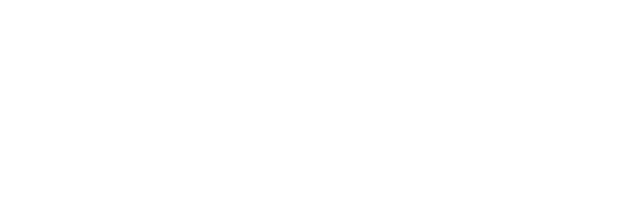
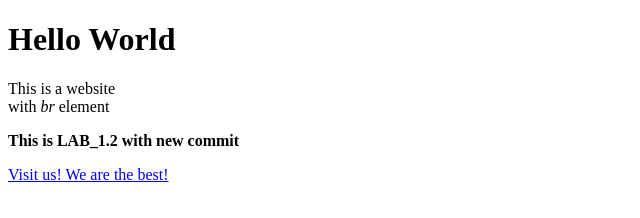
Before and after one commit to BohdanKrupskyi/LAB_1.3, a plain HTML site: page index.html in a window 1280 px wide. Shown: the whole page, without its empty margins (0-640 px from the left). Drawn offline with Linux system fonts and the light colour scheme.

Commit message:
Revert "Final commit Dev2"

```diff
--- a/index.html
+++ b/index.html
@@ -12,6 +12,14 @@
 
 <body>
 
+<h1>Hello World</h1>
+
+<p>This is a website<br>with <em>br</em> element</p>
+
+<p><strong>This is LAB_1.2 with new commit</strong></p>
+
+<a href="https://www.lnu.edu.ua"> Visit us! We are the best!</a>
+
 </body>
 
 </html>
```
